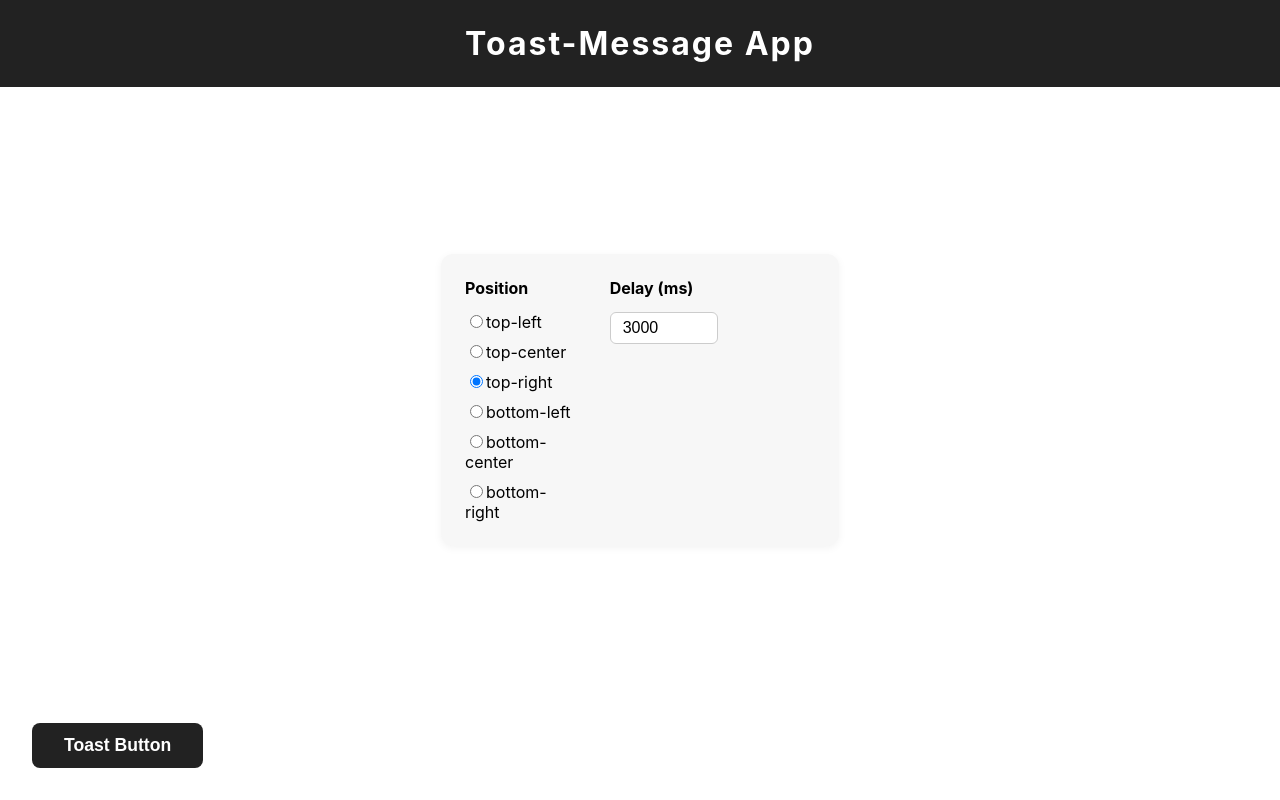
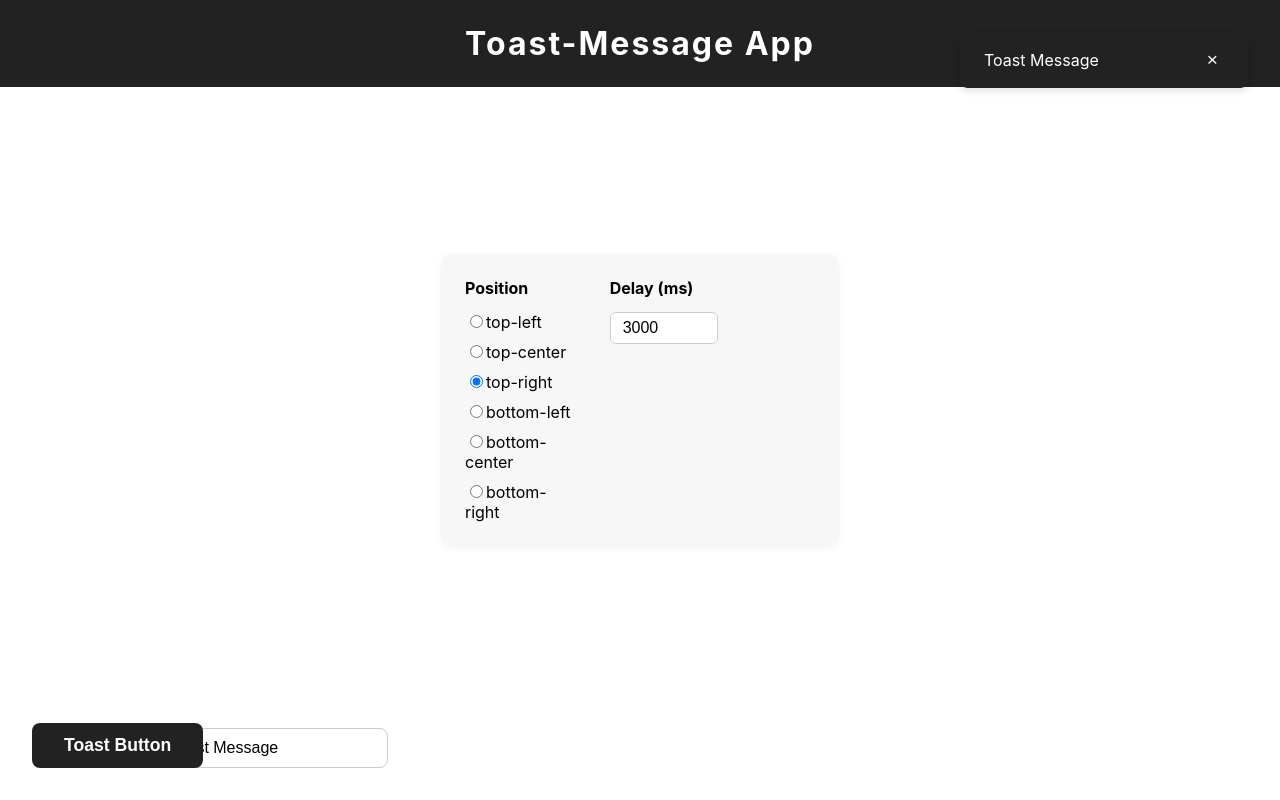
Before and after one commit to CWDll/toast-message, a React (Create React App) app: page / in a window 1280 px wide. Both pictures are taken after a click on the button "Toast Button". Built offline with nearby package versions, Linux system fonts and the light colour scheme.

Commit message:
feat: ToastMessage Component

```diff
--- a/src/App.tsx
+++ b/src/App.tsx
@@ -2,16 +2,47 @@ import React, { useState } from "react";
 import Header from "./components/Header";
 import OptionBox from "./components/OptionBox";
 import ToastButton from "./components/ToastButton";
-import { Position } from "./types/toast";
+import ToastMessage from "./components/ToastMessage";
+import { Position, positions } from "./types/toast";
+import * as S from "./styles/AppStyle";
+import styled from "styled-components";
+import { ToastContainer } from "./components/ToastMessage/style";
+
+type Toast = {
+  id: number;
+  message: string;
+  position: Position;
+  delay: number | null;
+};
 
 function App() {
   const [position, setPosition] = useState<Position>("top-right");
   const [delay, setDelay] = useState<number>(3000);
+  const [toastMessages, setToastMessages] = useState<Toast[]>([]);
+  const [input, setInput] = useState<string>("Toast Message");
 
-  const handleToastButtonClick = () => {
-    console.log("position:", position);
-    console.log("delay:", delay);
+  const showToastMessage = () => {
+    if (!input.trim()) return;
+    const newToast: Toast = {
+      id: Date.now(),
+      message: input,
+      position,
+      delay,
+    };
+    setToastMessages((prev) => [...prev, newToast]);
+    // 토스트 메시지 출력 후 입력 창 초기화
+    // setInput("");
   };
+
+  const handleToastClose = (id: number) => {
+    setToastMessages((prev) => prev.filter((toast) => toast.id !== id));
+  };
+
+  // position별로 그룹핑
+  const groupedToasts = positions.reduce((acc, pos) => {
+    acc[pos] = toastMessages.filter((toast) => toast.position === pos);
+    return acc;
+  }, {} as Record<Position, Toast[]>);
 
   return (
     <div>
@@ -22,7 +53,32 @@ function App() {
         delay={delay}
         setDelay={setDelay}
       />
-      <ToastButton onClick={handleToastButtonClick} />
+      <S.ToastInputWrapper>
+        <ToastButton onClick={showToastMessage} />
+        <S.ToastInput
+          type="text"
+          placeholder="Toast 메시지를 입력하세요"
+          value={input}
+          onChange={(e) => setInput(e.target.value)}
+          onKeyDown={(e) => {
+            if (e.key === "Enter") showToastMessage();
+          }}
+        />
+      </S.ToastInputWrapper>
+      {positions.map((pos) =>
+        groupedToasts[pos].length > 0 ? (
+          <ToastContainer key={pos} position={pos}>
+            {[...groupedToasts[pos]].reverse().map((toast) => (
+              <ToastMessage
+                key={toast.id}
+                message={toast.message}
+                delay={toast.delay}
+                onClose={() => handleToastClose(toast.id)}
+              />
+            ))}
+          </ToastContainer>
+        ) : null
+      )}
     </div>
   );
 }
--- /dev/null
+++ b/src/components/ToastMessage/index.tsx
@@ -0,0 +1,28 @@
+import React, { useEffect } from "react";
+import * as S from "./style";
+
+interface ToastMessageProps {
+  message: string;
+  delay: number | null;
+  onClose: () => void;
+}
+
+export default function ToastMessage({
+  message,
+  delay,
+  onClose,
+}: ToastMessageProps) {
+  useEffect(() => {
+    if (delay !== null) {
+      const timer = setTimeout(onClose, delay);
+      return () => clearTimeout(timer);
+    }
+  }, [delay, onClose]);
+
+  return (
+    <S.ToastBox>
+      {message}
+      <S.CloseButton onClick={onClose}>×</S.CloseButton>
+    </S.ToastBox>
+  );
+}
--- /dev/null
+++ b/src/components/ToastMessage/style.ts
@@ -0,0 +1,85 @@
+import styled, { css } from "styled-components";
+import { Position } from "../../types/toast";
+
+const positionStyles = {
+  "top-left": css`
+    top: 32px;
+    left: 32px;
+    align-items: flex-start;
+  `,
+  "top-center": css`
+    top: 32px;
+    left: 50%;
+    transform: translateX(-50%);
+    align-items: center;
+  `,
+  "top-right": css`
+    top: 32px;
+    right: 32px;
+    align-items: flex-end;
+  `,
+  "bottom-left": css`
+    bottom: 32px;
+    left: 32px;
+    align-items: flex-start;
+  `,
+  "bottom-center": css`
+    bottom: 32px;
+    left: 50%;
+    transform: translateX(-50%);
+    align-items: center;
+  `,
+  "bottom-right": css`
+    bottom: 32px;
+    right: 32px;
+    align-items: flex-end;
+  `,
+};
+
+export const ToastContainer = styled.div<{ position: Position }>`
+  position: fixed;
+  display: flex;
+  flex-direction: column;
+  gap: 12px;
+  z-index: 9999;
+  ${({ position }) => positionStyles[position]}
+`;
+
+export const ToastBox = styled.div`
+  min-width: 240px;
+  max-width: 400px;
+  background: #222;
+  color: #fff;
+  padding: 16px 24px;
+  border-radius: 8px;
+  box-shadow: 0 2px 8px rgba(0, 0, 0, 0.15);
+  display: flex;
+  align-items: center;
+  justify-content: space-between;
+  font-size: 1rem;
+  animation: fadeIn 0.3s;
+  position: relative;
+
+  // 생성 애니메이션
+  @keyframes fadeIn {
+    from {
+      opacity: 0;
+      transform: translateY(10px);
+    }
+    to {
+      opacity: 1;
+      transform: translateY(0);
+    }
+  }
+`;
+
+export const CloseButton = styled.button`
+  background: transparent;
+  border: none;
+  color: #fff;
+  font-size: 1.2rem;
+  cursor: pointer;
+  margin-left: 12px;
+`;
+
+export const ToastMessageContainer = styled(ToastContainer)``;
--- /dev/null
+++ b/src/styles/AppStyle.ts
@@ -0,0 +1,19 @@
+import styled from "styled-components";
+
+export const ToastInputWrapper = styled.div`
+  position: fixed;
+  left: 12%;
+  bottom: 32px;
+  z-index: 100;
+  display: flex;
+  align-items: center;
+  gap: 12px;
+`;
+
+export const ToastInput = styled.input`
+  padding: 10px 16px;
+  border: 1px solid #ccc;
+  border-radius: 8px;
+  font-size: 1rem;
+  width: 200px;
+`;
--- a/src/types/toast.ts
+++ b/src/types/toast.ts
@@ -5,3 +5,12 @@ export type Position =
   | "bottom-left"
   | "bottom-center"
   | "bottom-right";
+
+export const positions: Position[] = [
+  "top-left",
+  "top-center",
+  "top-right",
+  "bottom-left",
+  "bottom-center",
+  "bottom-right",
+];
```
